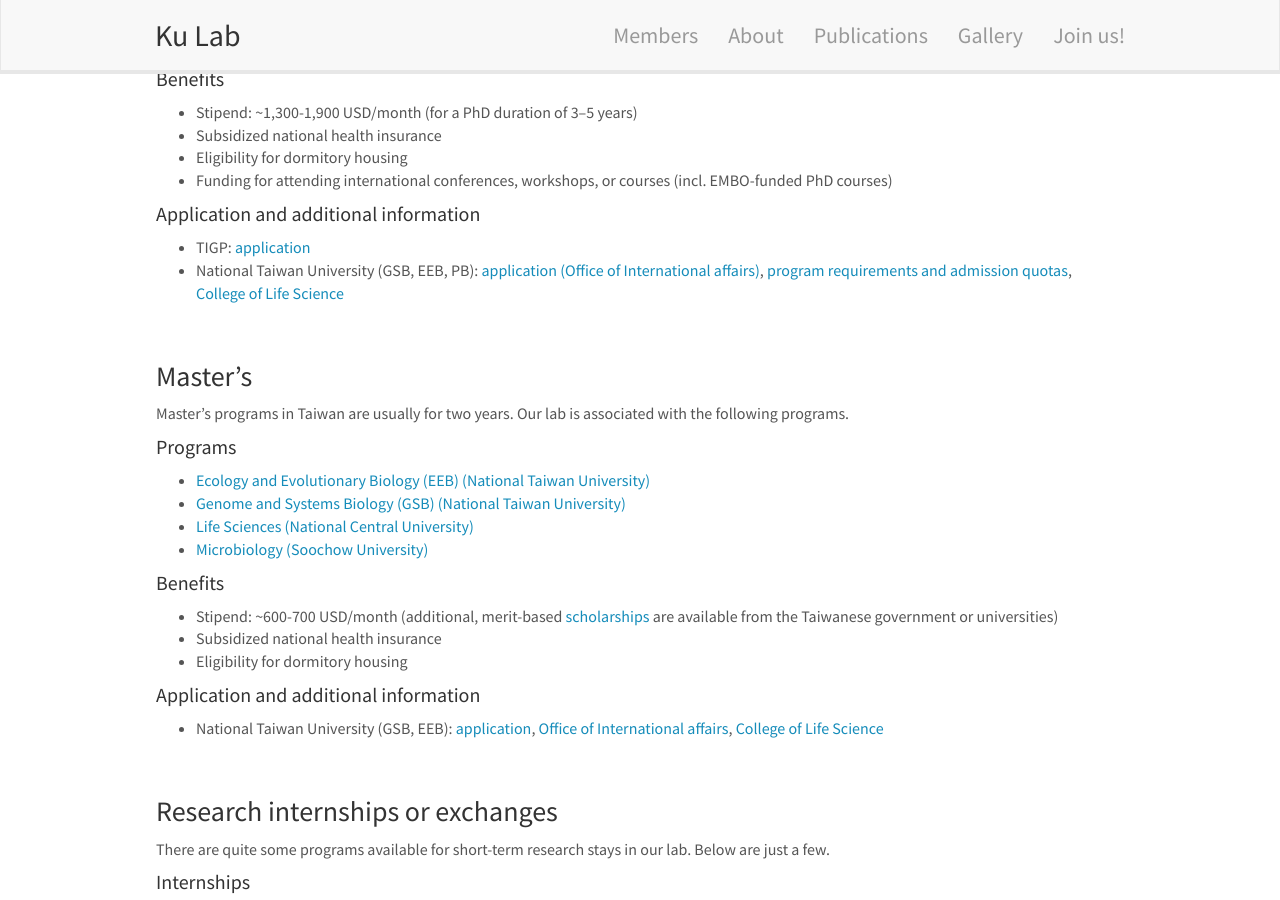
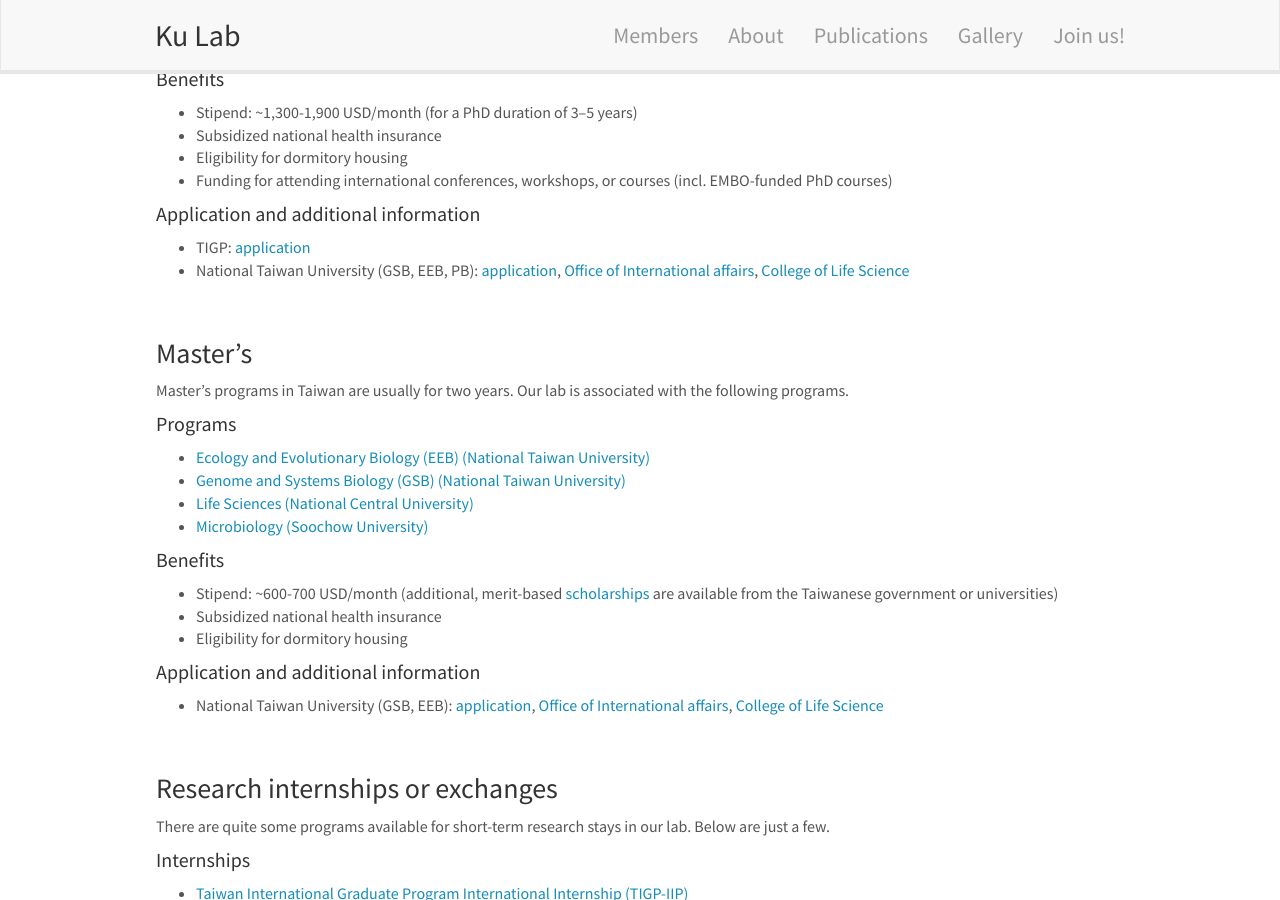
Before and after one commit to tzutongkao/Kao_Lab, a Jekyll site: the page built from _pages/openings.md, in a window 1280 px wide and 900 px high, scrolled down 1534 px. Built offline with Jekyll 4.4.1, drawn with Linux system fonts in a browser that asks for light colours; nearby versions of some CDN libraries.

Commit message:
Update openings.md

```diff
--- a/_pages/openings.md
+++ b/_pages/openings.md
@@ -73,7 +73,7 @@ As the national research institution, Academia Sinica offers PhD and master's pr
 
 #### Application and additional information
 * TIGP: [application](https://tigp.apps.sinica.edu.tw/index.php)
-* National Taiwan University (GSB, EEB, PB): [application (Office of International affairs)](http://oia.ntu.edu.tw/apply-to-ntu), [program requirements and admission quotas](https://oiasystem.ntu.edu.tw/admission/foreign/requirement/dept.list/id/38/fsemester/1/fdisplay/1?lang=en), [College of Life Science](https://youtu.be/mthyfB0OJR8)
+* National Taiwan University (GSB, EEB, PB): [application](https://admissions.ntu.edu.tw/apply/international-applications/), [Office of International affairs](https://oia.ntu.edu.tw/en/), [College of Life Science](https://youtu.be/mthyfB0OJR8)
 
 <br/>
 
```
